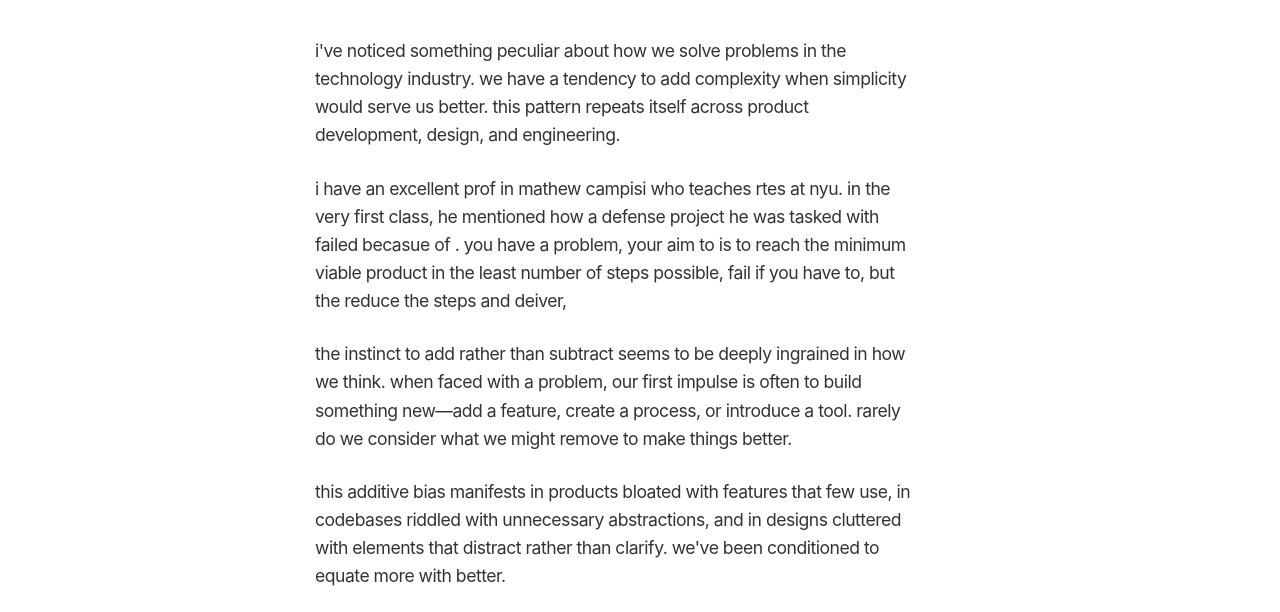
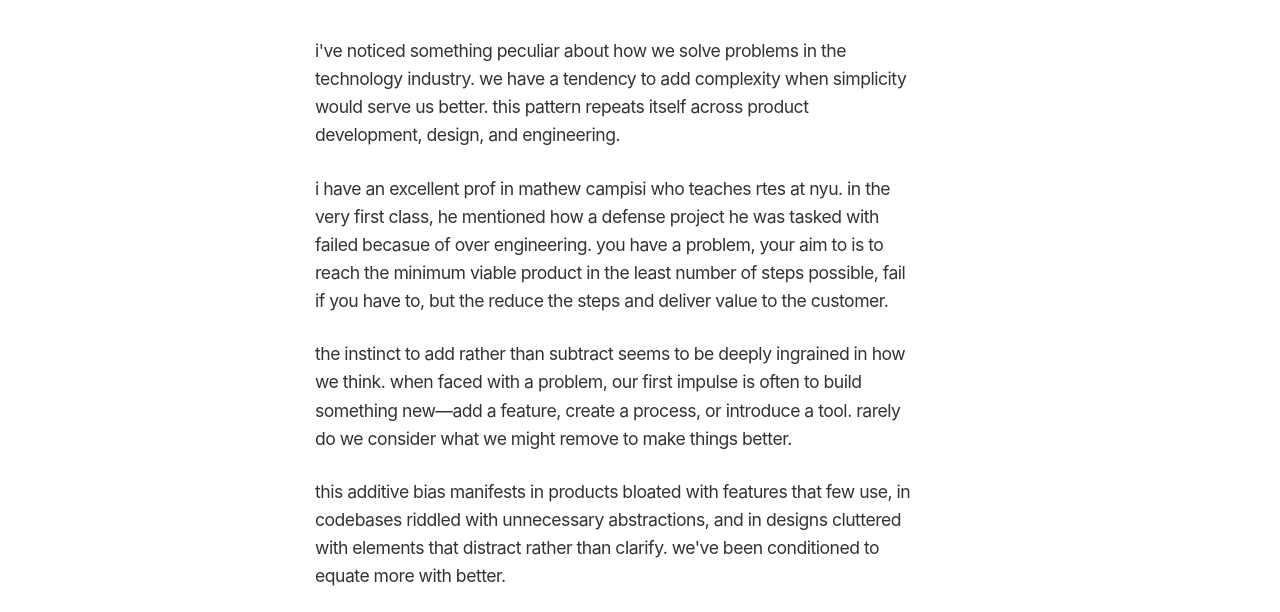
Before and after one commit to dropsaurus/Website, a plain HTML site: page essay1.html in a window 1280 px wide. Shown: the part 161-773 px from the top of the page. Drawn offline with Linux system fonts and the light colour scheme.

Commit message:
Chanegs to the essay1.html file

```diff
--- a/essay1.html
+++ b/essay1.html
@@ -81,10 +81,10 @@
       <p>
         i have an excellent prof in mathew campisi who teaches rtes at nyu. in
         the very first class, he mentioned how a defense project he was tasked
-        with failed becasue of <over-engineering></over-engineering>. you have a
-        problem, your aim to is to reach the minimum viable product in the least
-        number of steps possible, fail if you have to, but the reduce the steps
-        and deiver,
+        with failed becasue of over engineering. you have a problem, your aim to
+        is to reach the minimum viable product in the least number of steps
+        possible, fail if you have to, but the reduce the steps and deliver
+        value to the customer.
       </p>
 
       <p>
```
